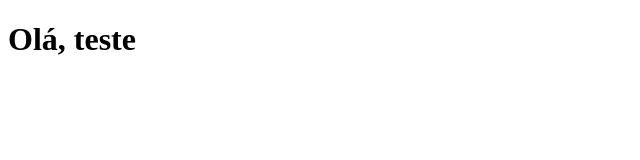
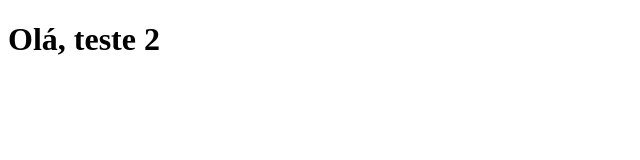
Before and after one commit to abiamuniz95/demo, a plain HTML site: page index.html in a window 1280 px wide. Shown: the full height of the page, 0-640 px from the left. Drawn offline with Linux system fonts and the light colour scheme.

Commit message:
alteracao index

```diff
--- a/index.html
+++ b/index.html
@@ -6,6 +6,6 @@
     <title>Document</title>
 </head>
 <body>
-    <h1>Olá, teste</h1>
+    <h1>Olá, teste 2</h1>
 </body>
 </html>
```
